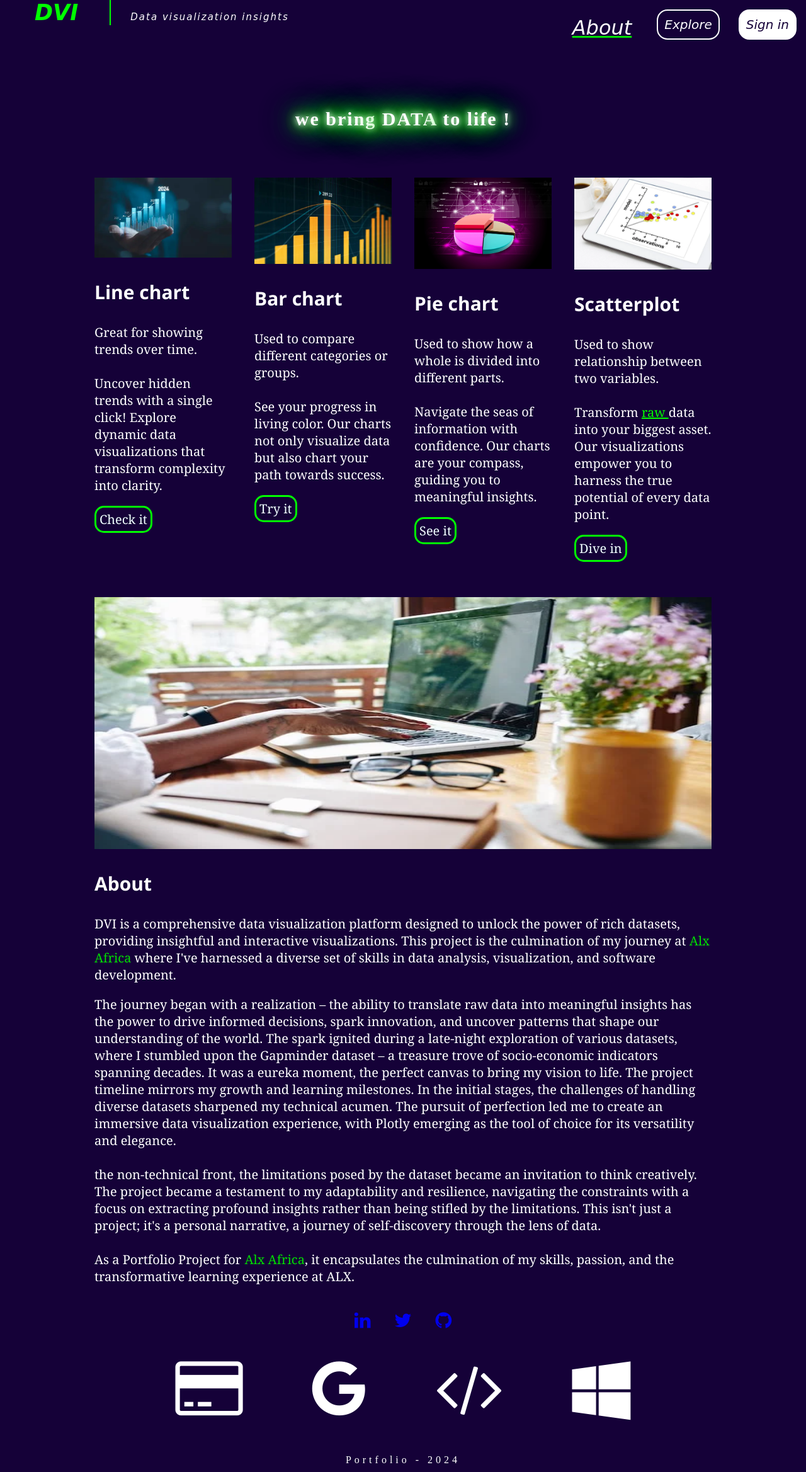
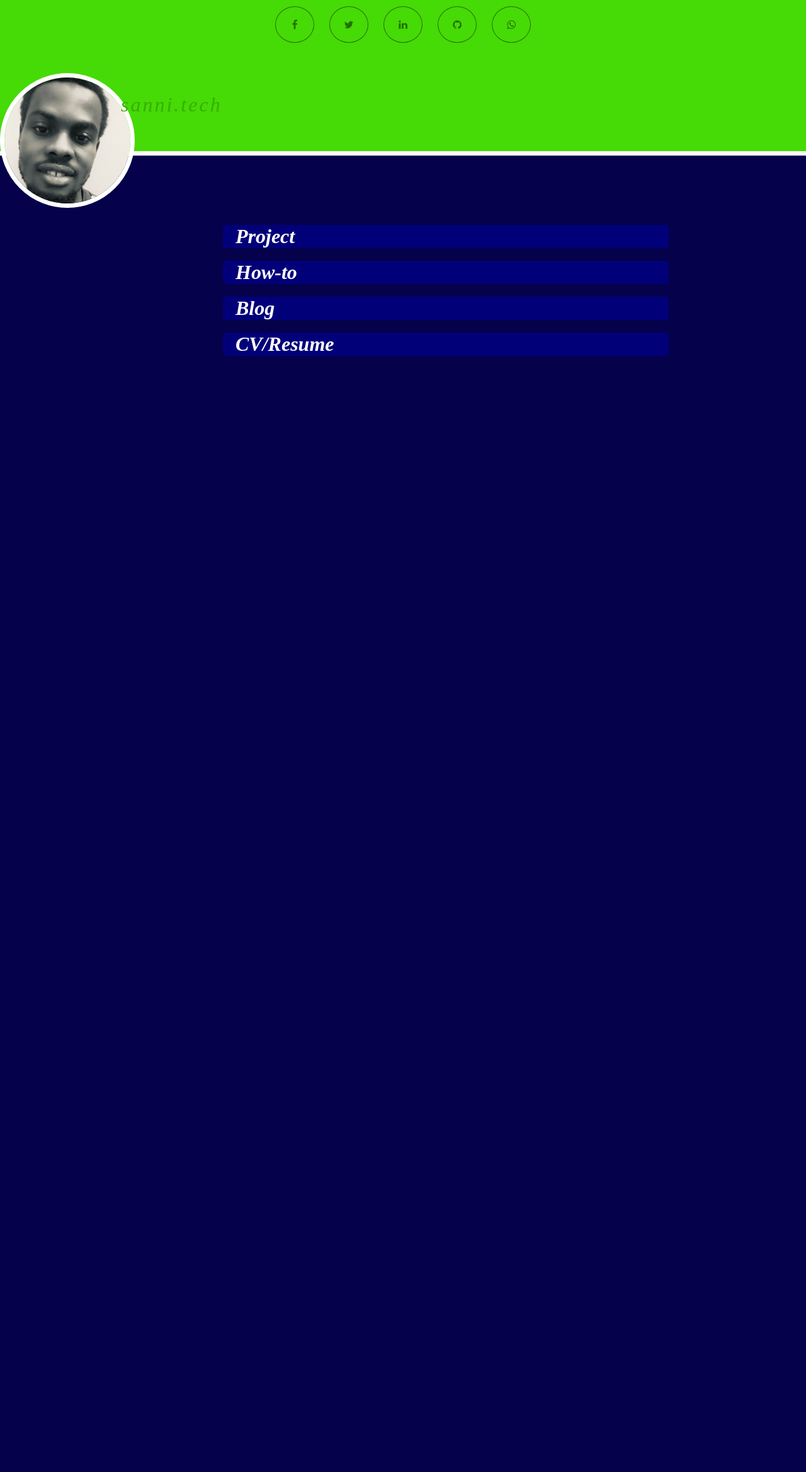
Before and after one commit to sannysuarez/sannysuarez.github.io, a Flask app: page / in a window 1280 px wide. Shown: the whole page at 63% size. After the commit the page ends 565 px from the top, so only its background shows below. Run offline with Flask 3, Linux system fonts and the light colour scheme.

Commit message:
Add files via upload

```diff
--- a/main.py
+++ b/main.py
@@ -133,6 +133,11 @@ def update_europe_pop_plot(selected_year):
 def index():
     return render_template('index.html')
 
+# Dvi route
+@app.route('/dvi.html/')
+def dvi():
+    return render_template('dvi.html')
+
 
 # Dash route for the Dash application
 @dash_app.server.route('/import.html/')
--- /dev/null
+++ b/static/main.css
@@ -0,0 +1,201 @@
+body{
+    margin: 0;
+}
+
+ /* Your CSS styles for smaller screens go here */
+@media screen and (max-width: 812px) {
+
+    header .social_handles{
+        justify-content: center;
+        align-items: center;
+        position: relative;
+        top: 20%;
+        padding-top: 10px;
+    }
+
+    header .social_handles a{
+        margin: 5px;
+        justify-content: center;
+        align-items: center;
+        display: inline-flex;
+        text-decoration: none;
+        color:#247003;
+        border: #247003 1px solid;
+        width: 14px;
+        border-radius: 50%;
+        padding: 10px;
+    }
+    header{
+        background-color: #46da06;
+        width: 100%;
+        height: 30%;
+        border-bottom: #FFFFFF 7px solid;
+    }
+
+    header .me label{
+        color: #38ae04;
+        font-size: x-large;
+        font-style: oblique;
+        letter-spacing: 1px;
+        padding: 10px;
+        display: flex;
+        justify-content: center; /* Horizontally center */
+        align-items: center; /* Vertically center */
+    }
+
+    img{
+        border-radius: 50%;
+        border: #FFFFFF 7px solid;
+        width: 150px;
+    }
+
+    label{
+        color: #FFFFFF;
+        font-weight: 300;
+        font-size: larger;
+        font-style: oblique;
+        justify-content: center;
+        align-items: center;
+        display:block;
+
+    }
+
+    header .pic_and_label{
+        justify-content: center;
+        align-items: center;
+        display: block;
+        text-align: center;
+        padding-top: 5%;
+    }
+
+    footer{
+        background-color: 	#05014a;
+        width: 100%;
+        height: 70%;
+    }
+
+    .nav{
+        align-items: center;
+        justify-content: center;
+        padding-top: 90px;
+    }
+
+    .nav a{
+        text-decoration: none;
+        display: block;
+        background-color: 	#020079;
+        color: #FFFFFF;
+        font-weight: bolder;
+        font-size: xx-large;
+        font-style: oblique;
+        border-radius:  5px ;
+        padding-left: 20px;
+        padding-right: 20px;
+    }
+
+    li{
+        list-style: none;
+        margin: 20px;
+    }
+}
+
+
+ /* Your CSS styles for larger screens go here */
+
+@media screen and (min-width: 812px) {
+
+    header .social_handles{
+        justify-content: center;
+        align-items: center;
+        position: relative;
+        top: 20%;
+    }
+
+    header .social_handles a{
+        margin: 10px;
+        justify-content: center;
+        align-items: center;
+        display: inline-flex;
+        text-decoration: none;
+        color:#247003;
+        border: #247003 1px solid;
+        width: 20px;
+        border-radius: 50%;
+        padding: 20px;
+    }
+    header{
+        background-color: #46da06;
+        width: 100%;
+        height: 30%;
+        border-bottom: #FFFFFF 7px solid;
+    }
+
+    header .me label{
+        color: #38ae04;
+        position: absolute;
+        padding-top: 70px;
+        font-size: xx-large;
+        font-style: oblique;
+        letter-spacing: 3px;
+        padding-left: 15%;
+        display: flex;
+        justify-content: center; /* Horizontally center */
+        align-items: center; /* Vertically center */
+    }
+
+    img{
+        border-radius: 50%;
+        border: #FFFFFF 7px solid;
+        width: 200px;
+    }
+
+    label{
+        color: #FFFFFF;
+        font-weight: 500;
+        font-size: xx-large;
+        font-style: oblique;
+    }
+
+    header .pic_and_label{
+        justify-content: center;
+        align-items: center;
+        display: flex;
+        text-align: center;
+        padding-top: 3%;
+        float: left;
+
+    }
+
+    footer{
+        background-color: 	#05014a;
+        width: 100%;
+        height: 70%;
+    }
+
+    .nav{
+        align-items: center;
+        justify-content: center;
+        display: inline-block;
+        width: 60%;
+        margin: 80px;
+        padding-top: 10px;
+    }
+
+    .nav a{
+        text-decoration: none;
+        display: block;
+        background-color: 	#020079;
+        color: #FFFFFF;
+        font-weight: bolder;
+        font-size: xx-large;
+        font-style: oblique;
+        border-radius:  5px ;
+        width: 100%;
+        padding-left: 20px;
+    }
+
+    li{
+        list-style: none;
+        margin: 20px;
+    }
+}
--- a/templates/import.html
+++ b/templates/import.html
@@ -6,7 +6,6 @@
     <link rel="stylesheet" href="{{ url_for( 'static', filename='import.css') }}"/>
 </head>
 <body><br><br><br>
-<p> hkwfajwk </p>
 
 <!-- plotly Diagram here. -->
 {% for plot in plots %}
--- a/templates/index.html
+++ b/templates/index.html
@@ -1,104 +1,50 @@
-<!DOCTYPE html>
+
 <html lang="en">
 <head>
     <meta charset="UTF-8">
-    <title>DVI - Home</title>
+    <meta name="viewport" content="width=device-width, initial-scale=1.0"/>
+    <link rel="stylesheet" href="{{ url_for( 'static', filename='img/logo.png') }}"/>
+    <link rel="stylesheet" href="{{ url_for( 'static', filename='main.css') }}"/>
     <link
     href="https://stackpath.bootstrapcdn.com/font-awesome/4.7.0/css/font-awesome.min.css"
     rel="stylesheet"
     integrity="sha384-wvfXpqpZZVQGK6TAh5PVlGOfQNHSoD2xbE+QkPxCAFlNEevoEH3Sl0sibVcOQVnN"
-    crossorigin="anonymous"/>
-<link rel="stylesheet" href="{{ url_for( 'static', filename='style.css') }}"/>
+    crossorigin="anonymous"
+  />
+    <title> Home </title>
 </head>
 <body>
+    <header>
+        <center>
+        <div class="social_handles">
+            <a href="https://www.facebook.com/sanny.suarez.14" target="_blank"><i class="fa fa-facebook"></i></a>
+            <a href="https://twitter.com/itz_sanni" target="_blank"><i class="fa fa-twitter"></i></a>
+            <a href="https://www.linkedin.com/in/sannysuarez" target="_blank"><i class="fa fa-linkedin"></i></a>
+            <a href="https://www.github.com/sannysuarez" target="_blank"><i class="fa fa-github"></i></a>
+            <a href="https://wa.me/09028623938" target="_blank"><i class="fa fa-whatsapp"></i></a>
+        </div>
+        </center>
 
-<section class="head">
-    <header class="label">
-        <span class="border" style="font-weight:900;">DVI</span>
-        <span class="tagline">Data visualization insights</span>
+        <span class="me">
+           <label >sanni.tech</label>
+        </span>
 
+        <span class="pic_and_label">
+            <img src="{{ url_for('static', filename='img/image.png') }}" alt="image"/><br/>
+        </span>
+    </header>
 
-            <a href="#" style="background-color:#fff; color:rgb(21, 1, 56);">Sign in</a>
-            <a href="{{ url_for('/import.html/') }}">Explore</a>
-            <a href="#about" style="border: none; text-decoration: underline rgb(0, 225, 0); font-size: xx-large;">About</a>
-    </header>
-</section><br/><br/><br/><br/>
+    <footer>
+        <section class="nav">
 
-<section class="content">
-    <h5 class="glow">we bring <strong>DATA</strong> to life !</h5>
+             <ul>
+                <li><a href="dvi.html">Project</a></li>
+                <li><a href="#">How-to</a></li>
+                <li><a href="#">Blog</a></li>
+                <li><a href="#">CV/Resume</a></li>
+            </ul>
 
-
-
-    <!-- MAIN (Center website) -->
-<div class="main">
-    <!-- Portfolio Gallery Grid -->
-    <div class="row">
-      <div class="column">
-        <div class="content">
-            <img src="{{ url_for('static', filename='img/line_chart.webp') }}" alt="Line" style="width:100%">
-          <h3>Line chart</h3>
-          <p>Great for showing trends over time.<br><br>Uncover hidden trends with a single click! Explore dynamic data visualizations that transform complexity into clarity.<br><br><a href="#" class="tab">Check it</a></p>
-        </div>
-      </div>
-      <div class="column">
-        <div class="content">
-            <img src="{{ url_for('static', filename='img/bar_chart.webp') }}" alt="Bar" style="width:100%">
-          <h3>Bar chart</h3>
-          <p>Used to compare different categories or groups.<br><br>See your progress in living color. Our charts not only visualize data but also chart your path towards success.<br><br><a href="#" class="tab">Try it</a></p>
-        </div>
-      </div>
-      <div class="column">
-        <div class="content">
-         <img src="{{ url_for('static', filename='img/pie_chart.jpeg') }}" alt="Pie" style="width:100%">
-          <h3>Pie chart</h3>
-          <p>Used to show how a whole is divided into different parts.<br><br>Navigate the seas of information with confidence. Our charts are your compass, guiding you to meaningful insights. <br><br><a href="#" class="tab">See it</a></p>
-        </div>
-      </div>
-      <div class="column">
-        <div class="content">
-            <img src="{{ url_for('static', filename='img/scatter_plot.webp') }}" alt="Scatter" style="width:100%">
-          <h3>Scatterplot</h3>
-          <p>Used to show relationship between two variables.<br><br> Transform <a href="#" style="color:rgb(0,255, 0);"> raw </a> data into your biggest asset. Our visualizations empower you to harness the true potential of every data point.<br><br><a href="#" class="tab">Dive in</a></p>
-        </div>
-      </div>
-    <!-- END GRID -->
-    </div>
-
-    <div class="content">
-        <img src="{{ url_for('static', filename='img/about.webp') }}" alt="About" style="width:100%; height:400px;">
-      <h3 id="about">About</h3>
-      <p>DVI is a comprehensive data visualization platform designed to unlock the power of rich datasets, providing insightful and interactive visualizations. This project is the culmination of my journey at <a href="https://www.alxafrica.com" style="text-decoration: none;color: rgb(0, 225, 0);">Alx Africa</a> where I've harnessed a diverse set of skills in data analysis, visualization, and software development.</p>
-      <p> The journey began with a realization – the ability to translate raw data into meaningful insights has the power to drive informed decisions, spark innovation, and uncover patterns that shape our understanding of the world.
-
-        The spark ignited during a late-night exploration of various datasets, where I stumbled upon the Gapminder dataset – a treasure trove of socio-economic indicators spanning decades. It was a eureka moment, the perfect canvas to bring my vision to life.
-
-        The project timeline mirrors my growth and learning milestones. In the initial stages, the challenges of handling diverse datasets sharpened my technical acumen. The pursuit of perfection led me to create an immersive data visualization experience, with Plotly emerging as the tool of choice for its versatility and elegance.
-
-        <br><br> the non-technical front, the limitations posed by the dataset became an invitation to think creatively. The project became a testament to my adaptability and resilience, navigating the constraints with a focus on extracting profound insights rather than being stifled by the limitations.
-
-        This isn't just a project; it's a personal narrative, a journey of self-discovery through the lens of data.<br><br> As a Portfolio Project for <a href="https://www.alxafrica.com" style="text-decoration: none; color: rgb(0, 225, 0);">Alx Africa</a>, it encapsulates the culmination of my skills, passion, and the transformative learning experience at ALX.</p>
-    </div>
-    <!-- END MAIN -->
-    </div>
-
-    <div class="social">
-        <a href="https://www.linkedin.com/in/sannysuarez" name="social-icon"><i class="fa fa-linkedin"></i></a>
-        <a href="https://www.twitter.com/itz_sanny" name="social-icon"><i class="fa fa-twitter"></i></a>
-        <a href="https://www.github.com/sannysuarez/DVI" name="social-icon"><i class="fa fa-github"></i></a>
-    </div>
-
-    <div class="icons">
-        <a href="#" name="chart-icon"><i class="fa fa-credit-card"></i></a>
-        <a href="#" name="chart-icon"><i class="fa fa-google"></i></a>
-        <a href="#" name="chart-icon"><i class="fa fa-code"></i></a>
-        <a href="#" name="chart-icon"><i class="fa fa-windows"></i></a>
-    </div>
-</section>
-
-
-<section class="foot">
-     <a href="#"> <div class="label" >Portfolio - 2024 </div></a>
-</section>
-
+        </section>
+    </footer>
 </body>
 </html>
```
Also changed, not shown: templates/dvi.html (added, +104 -0 lines), static/img/icon.png (added), static/img/image.png (added), static/img/logo.png (added).
